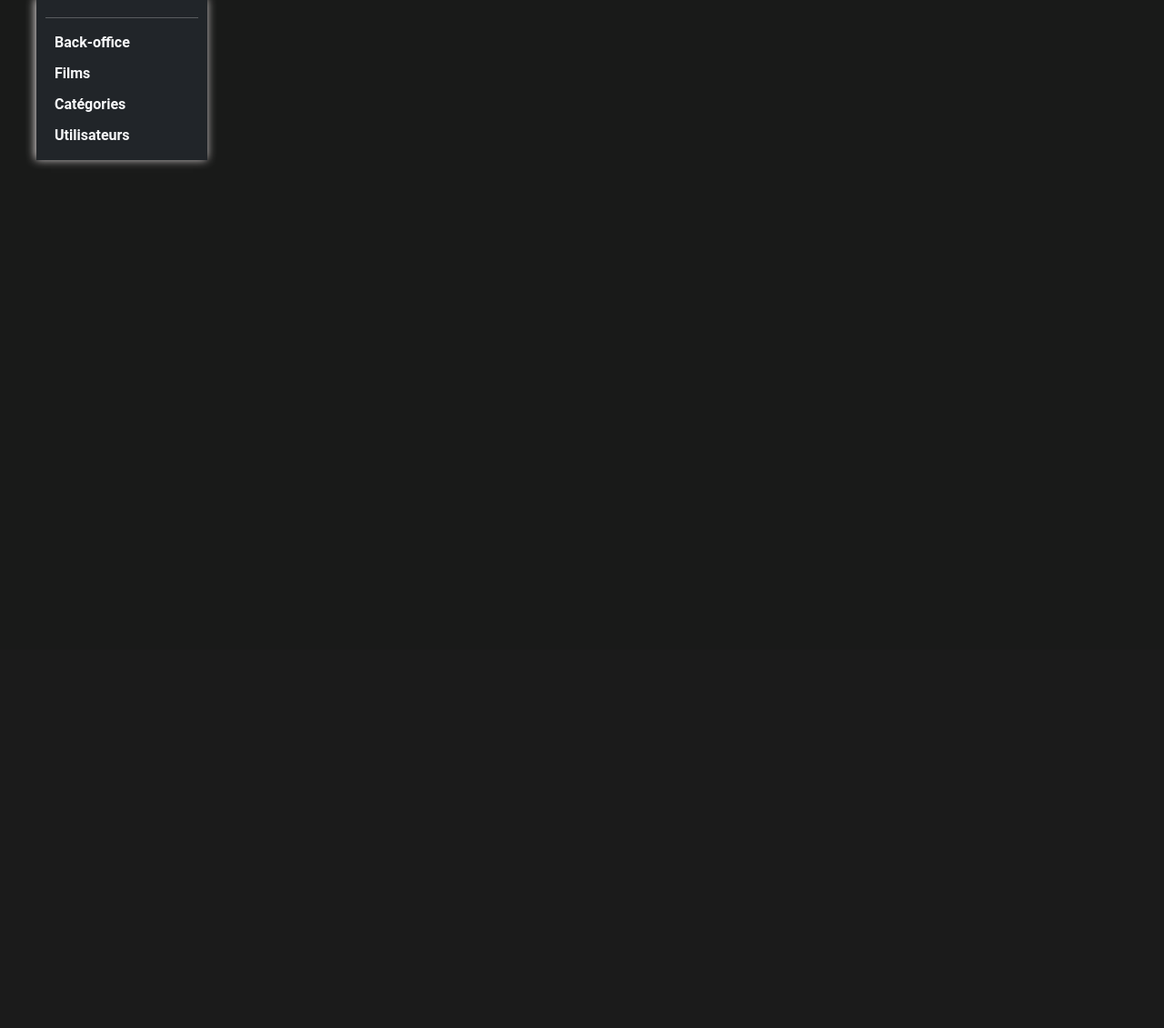
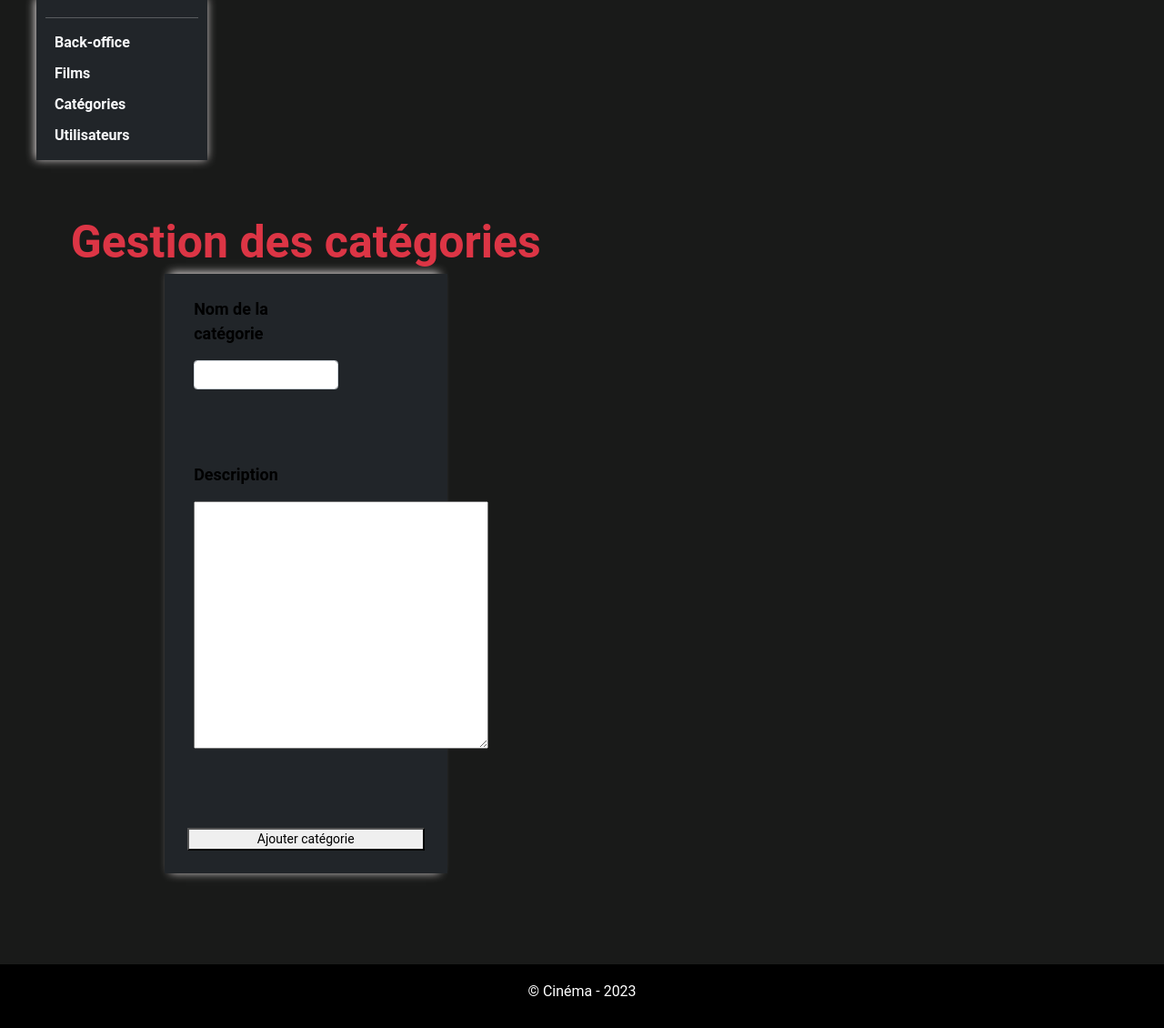
Before and after one commit to RedYro/PHP, a PHP site: page /admin/dashboard.php?categories_php in a window 1280 px wide. Shown: the part 101-1231 px from the top of the page at 91% size. Before the commit the page ends 284 px from the top, so only its background shows below. Run offline with PHP 8.4, Linux system fonts and the light colour scheme.

Commit message:
Updates PHP cours

```diff
--- a/03_site_cinema/admin/categories.php
+++ b/03_site_cinema/admin/categories.php
@@ -1,5 +1,27 @@
 <?php
     $title = "Categories";
-    require_once("../inc/functions.inc.php");
-    require_once("../inc/header.inc.php");
+    // require_once("../inc/functions.inc.php");
+    // require_once("../inc/header.inc.php");
 ?>
+<div class="row mt-5">
+    <div class="col-sm-12 col-md-6 mt-5">
+        <h2 class="text-center fw-bolder text-danger">Gestion des catégories</h2>
+        <form action="" method="" class="back">
+            <div class="row">
+                <div class="col-md-8 mb-5">
+                    <label for="name">Nom de la catégorie</label>
+                    <input type="text" id="name" name="name" class="form-control">
+                </div>
+            </div>
+            <div class="row">
+                <div class="col-md-12 mb-5">
+                    <label for="description">Description</label>
+                    <textarea name="description" id="description" cols="30" rows="10"></textarea>
+                </div>
+            </div>
+            <div class="row justify-content-center">
+                <button type="submit" id="description">Ajouter catégorie</button>
+            </div>
+        </form>
+    </div>
+</div>
--- a/03_site_cinema/admin/dashboard.php
+++ b/03_site_cinema/admin/dashboard.php
@@ -10,19 +10,60 @@
                 <hr>
                 <ul class="nav nav-pills flex-column mb-auto">
                     <li>
-                        <a href="" class="nav-link text-light">Back-office</a>
+                        <a href="?dashboard_php" class="nav-link text-light">Back-office</a>
                     </li>
                     <li>
-                        <a href="" class="nav-link text-light">Films</a>
+                        <a href="?films_php" class="nav-link text-light">Films</a>
                     </li>
                     <li>
-                        <a href="" class="nav-link text-light">Catégories</a>
+                        <a href="?categories_php" class="nav-link text-light">Catégories</a>
                     </li>
                     <li>
-                        <a href="" class="nav-link text-light">Utilisateurs</a>
+                        <a href="?users_php" class="nav-link text-light">Utilisateurs</a>
                     </li>
                 </ul>
             </div>
         </div>
+        <?php
+            if(isset($_GET['dashboard_php'])){
+        ?>
+        <div class="w-50 m-auto">
+            <h2>Bonjour Yro</h2>
+            <p>Bienvenue sur le Back-office</p>
+            <img src="<?=RACINE_SITE?>assets/img/affiches-films-bleu-orange-2.jpg" alt="Affiche films back-office" width="500" height="800">
+        </div>
+        <?php
+            }
+        ?>
+        <div class="col-sm-12">
+            <?php
+                /**
+                 * $_GET représente les données qui transitent par l'URL, c'est une superglobal et comme toutes autres superglobal c'est un tableau(array)
+                 * "superglobal" signifie que cette variable est disponible partout dans le script y compris au sein des fonctions
+                 * Transition des informations dans l'URL selon la syntaxe suivante :
+                 *  - exemple : page.php?indice1=valeur1&indice2=valeur2&indiceN=valeurN
+                 * Quand on réceptionne les données, $_GET est remplit selon le schéma suivant :
+                 *  $_GET = array(
+                 *      'indice1' => 'valeur1',
+                 *      'indice2' => 'valeur2',
+                 *      'indiceN' => 'valeurN',
+                 * )
+                 */
+                if(!empty($_GET)){ // Si la variable "$_GET" n'est pas vide cela veut dire que l'on a cliqué sur un lien de la side barre, l'index de "$_GET" change selon le lien indiqué dans les balises "a"
+                    if(isset($_GET['films_php'])){
+                        require_once("films.php"); // Si index films_php existe dans $_GET, on appel le fichier films.php
+                    } else if(isset($_GET['categories_php'])){
+                        require_once("categories.php"); // Si index categories_php existe dans $_GET, on appel le fichier categories.php
+                    } else if(isset($_GET['users_php'])){
+                        require_once("users.php"); // Si index users_php existe dans $_GET, on appel le fichier users.php
+                    } else{
+                        require_once("dashboard.php"); // Si index dashboard_php existe dans $_GET, on appel le fichier dashboard.php
+                    }
+                }
+            ?>
+        </div>
     </div>
 </main>
+<?php
+    require_once("../inc/footer.inc.php");
+?>
--- a/03_site_cinema/admin/films.php
+++ b/03_site_cinema/admin/films.php
@@ -1,5 +1,5 @@
 <?php
     $title = "Films";
-    require_once("../inc/functions.inc.php");
-    require_once("../inc/header.inc.php");
+    // require_once("../inc/functions.inc.php");
+    // require_once("../inc/header.inc.php");
 ?>
--- a/03_site_cinema/admin/users.php
+++ b/03_site_cinema/admin/users.php
@@ -1,5 +1,5 @@
 <?php
     $title = "Users";
-    require_once("../inc/functions.inc.php");
-    require_once("../inc/header.inc.php");
+    // require_once("../inc/functions.inc.php");
+    // require_once("../inc/header.inc.php");
 ?>
--- a/03_site_cinema/assets/css/style.css
+++ b/03_site_cinema/assets/css/style.css
@@ -58,3 +58,48 @@ main{
     font-weight: bolder;
     box-shadow: var(--box-shadow-light) !important;
 }
+
+h2{
+    font-size: 5rem !important;
+    color: var(--red);
+    font-weight: bolder;
+}
+
+/* formulaire gestion de données */
+
+form.back {
+    width: 50%;
+    margin: 0 auto;
+    box-shadow: var(--box-shadow-light) !important;
+}
+
+form.back > div.row {
+    font-size: 1.8rem;
+}
+
+form.back .row {
+    padding: 2.5rem;
+    background-color: #212529;
+
+}
+
+form.back  label:not(.form-check-label) {
+    margin-bottom: 1.6rem;
+    font-weight: bolder;
+    color: var(--black);
+
+}
+form.back .form-control {
+    font-size: 1.5rem !important;
+}
+
+form.back button {
+    font-size: 1.4rem !important;
+}
+
+/* footer */
+
+footer{
+    background-color: var(--black);
+    height: 70px !important;
+}
--- a/03_site_cinema/assets/js/script.js
+++ /dev/null
@@ -1 +0,0 @@
-alert(`Hello World !`);
--- a/03_site_cinema/inc/footer.inc.php
+++ b/03_site_cinema/inc/footer.inc.php
@@ -4,6 +4,6 @@
 
 <script src="https://cdn.jsdelivr.net/npm/@popperjs/core@2.11.6/dist/umd/popper.min.js" integrity="sha384-oBqDVmMz9ATKxIep9tiCxS/Z9fNfEXiDAYTujMAeBAsjFuCZSmKbSSUnQlmh/jp3" crossorigin="anonymous"></script>
 <script src="https://cdn.jsdelivr.net/npm/bootstrap@5.2.1/dist/js/bootstrap.min.js"integrity="sha384-7VPbUDkoPSGFnVtYi0QogXtr74QeVeeIs99Qfg5YCF+TidwNdjvaKZX19NZ/e6oz" crossorigin="anonymous"></script>
-<script src="<?=RACINE_SITE?>assets/js/script.js"></script>
+<script src="<?=RACINE_SITE?>/assets/js/script.js"></script>
 </body>
 </html>
--- a/03_site_cinema/inc/header.inc.php
+++ b/03_site_cinema/inc/header.inc.php
@@ -16,14 +16,14 @@
     <header>
         <nav class="navbar navbar-expand-lg fixed-top">
             <div class="container-fluid">
-                <h1><a href="index.php" class="navbar-brand">MOVIES</a></h1>
+                <h1><a href="<?=RACINE_SITE?>index.php" class="navbar-brand">MOVIES</a></h1>
                 <button class="navbar-toggler" type="button" data-bs-toggle="collapse" data-bs-target="#navbarSupportedContent" aria-controls="navbarSupportedContent" aria-expanded="false" aria-label="Toggle navigation">
                          <span class="navbar-toggler-icon"></span>
                 </button>
                 <div class="collapse navbar-collapse" id="navbarSupportedContent">
                     <ul class="navbar-nav w-100 d-flex justify-content-end">
                         <li class="nav-item"><a href="<?=RACINE_SITE?>index.php" class="nav-link">Accueil</a></li>
-                        <li class="nav-item"><a href="<?=RACINE_SITE?>admin/dashboard.php" class="nav-link">Back-office</a></li>
+                        <li class="nav-item"><a href="<?=RACINE_SITE?>admin/dashboard.php?dashboard_php" class="nav-link">Back-office</a></li>
                         <!-- <li class="nav-item"><a href="" class="nav-link"></a></li> -->
                     </ul>
                 </div>
--- a/03_site_cinema/index.php
+++ b/03_site_cinema/index.php
@@ -3,3 +3,7 @@
     require_once("inc/functions.inc.php");
     require_once("inc/header.inc.php");
 ?>
+
+<?php
+    require_once("inc/footer.inc.php");
+?>
```
Also changed, not shown: 03_site_cinema/assets/img/affiches-films-bleu-orange-2.jpg (added).
